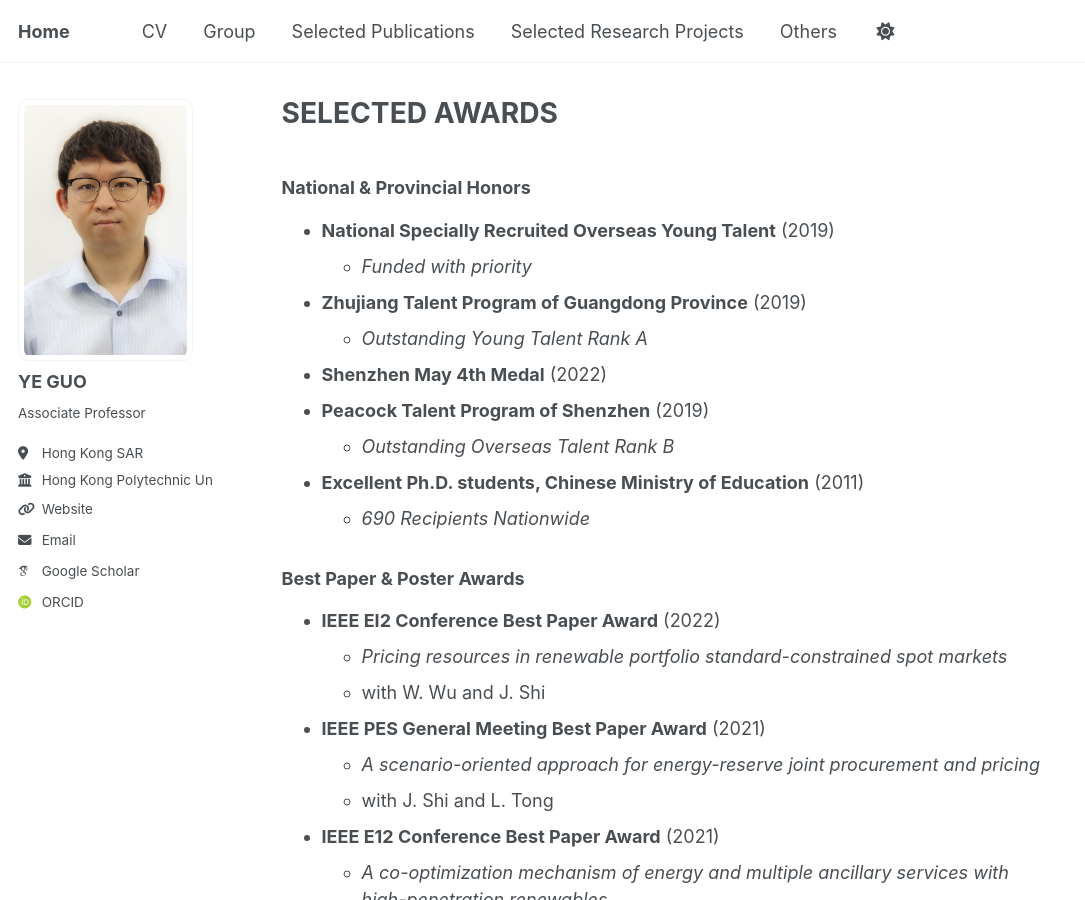
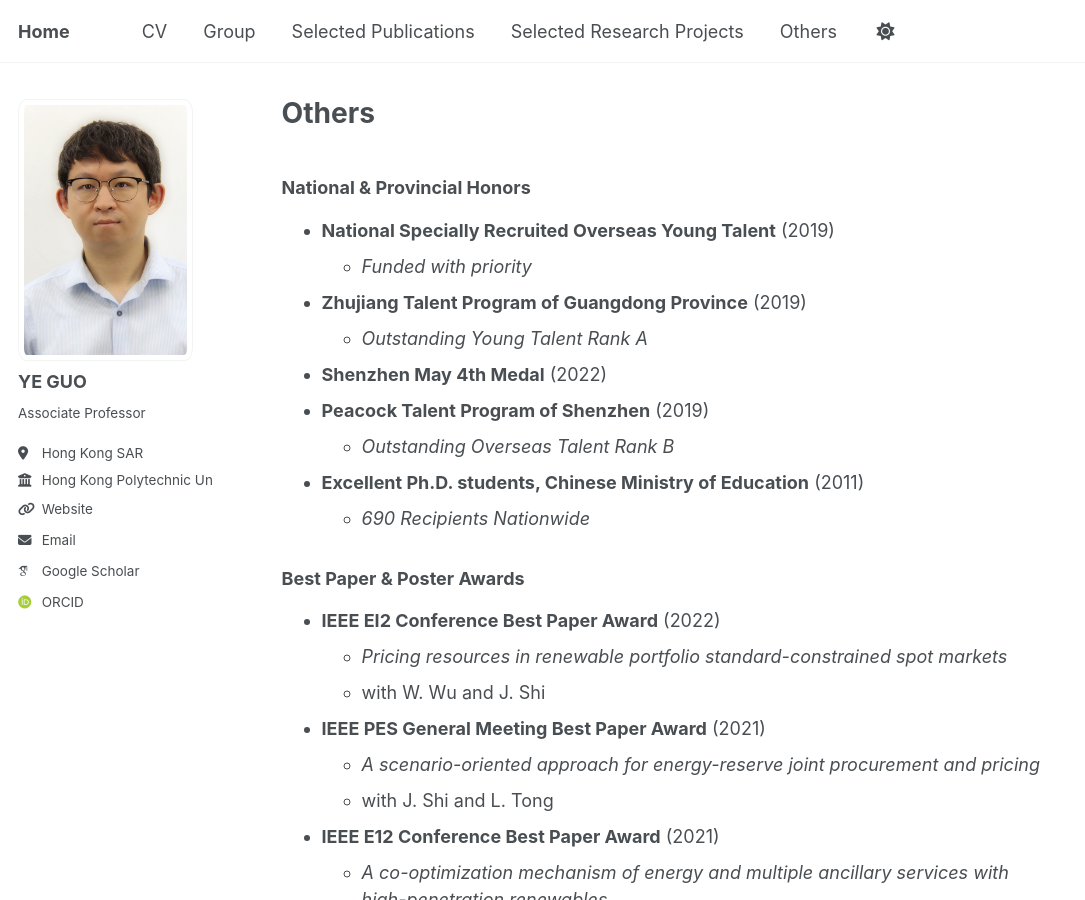
Before and after one commit to ye-guo/ye-guo.github.io, a Jekyll site: the page built from _pages/awards.md, in a window 1280 px wide and 900 px high. Shown: the whole window, without its empty margins (0-1085 px from the left). Built offline with Jekyll 4.4.1, drawn with Linux system fonts in a browser that asks for light colours; some web fonts are replaced; a script that is not in the unit is left out.

Commit message:
Update awards.md

```diff
--- a/_pages/awards.md
+++ b/_pages/awards.md
@@ -1,10 +1,10 @@
 ---
-permalink: /awards/
-title: "SELECTED AWARDS"
+permalink: /others/
+title: "Others"
 author_profile: true
 redirect_from:
   - /md/
-  - /awards.md
+  - /others.md
 ---
 
 ### National & Provincial Honors
```
